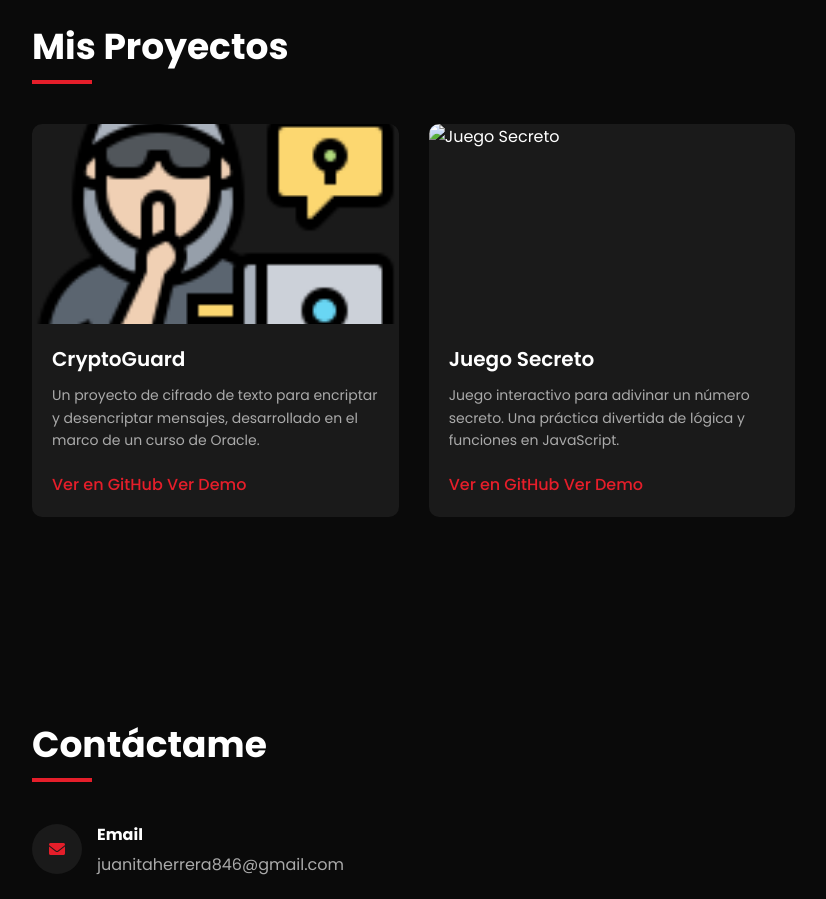
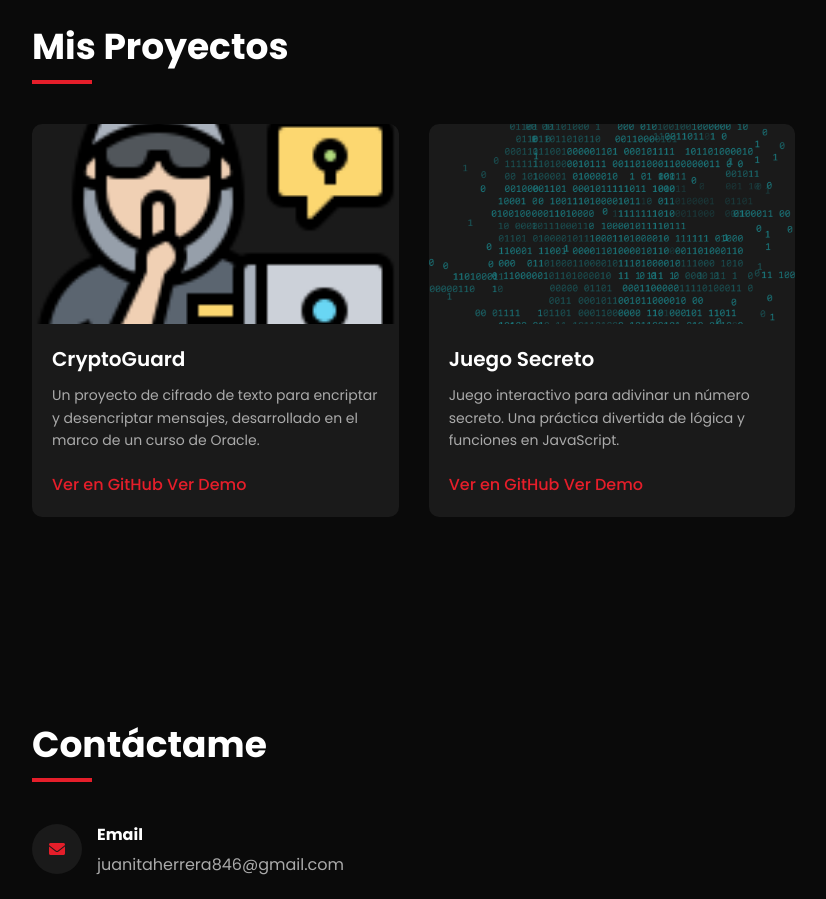
Before and after one commit to juanitalorenaherrera/PORTFOLIO-WEB, a plain HTML site: page index.html in a window 1280 px wide. Shown: the part 4440-5339 px from the top of the page, without its empty margins (28-854 px from the left). Drawn offline with Linux system fonts and the light colour scheme.

Commit message:
Update index.html

```diff
--- a/index.html
+++ b/index.html
@@ -218,7 +218,7 @@
             <!-- Juego Secreto -->
             <div class="project-card">
                 <div class="project-image">
-                    <img src="code.pgn" alt="Juego Secreto">
+                    <img src="code.png" alt="Juego Secreto">
                 </div>
                 <div class="project-info">
                     <h3 class="project-title">Juego Secreto</h3>
```
